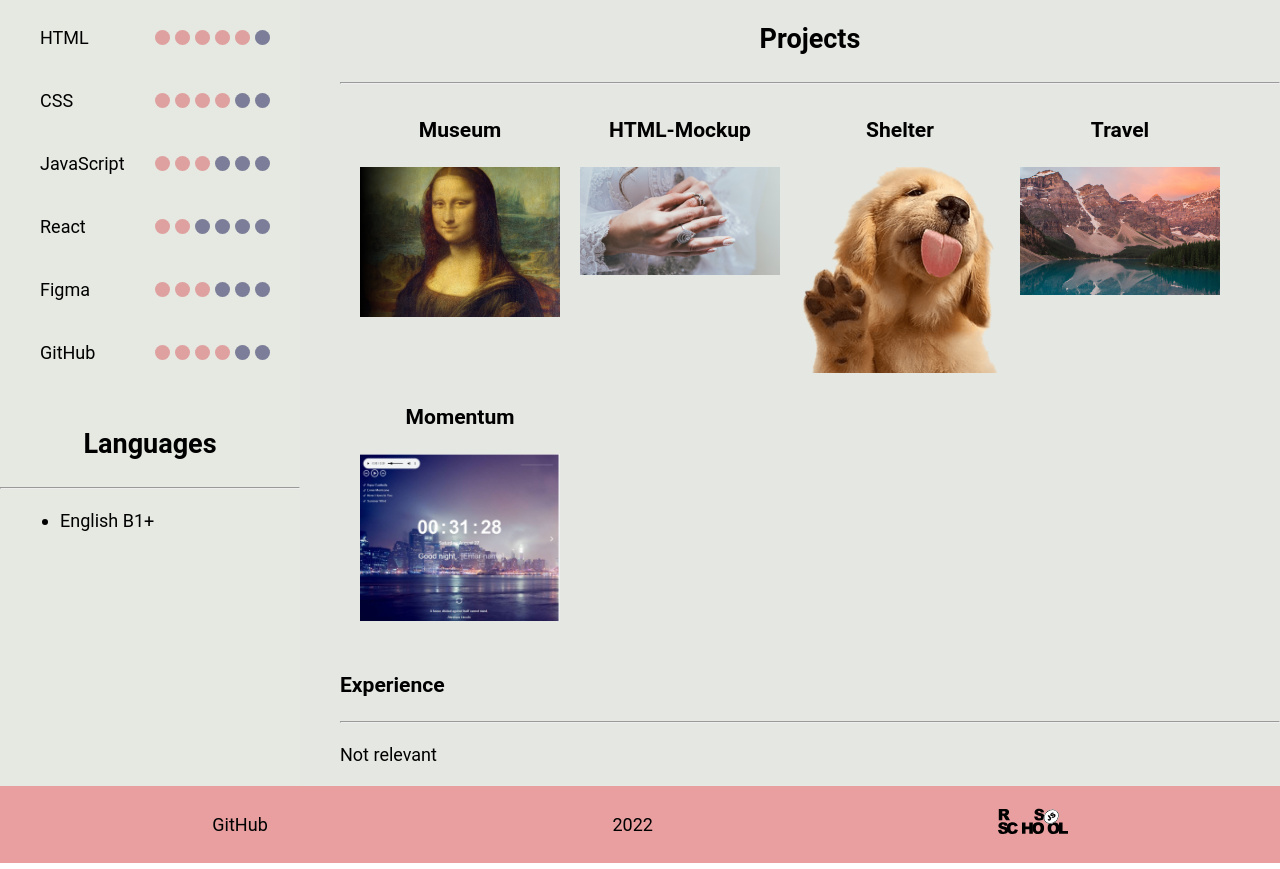
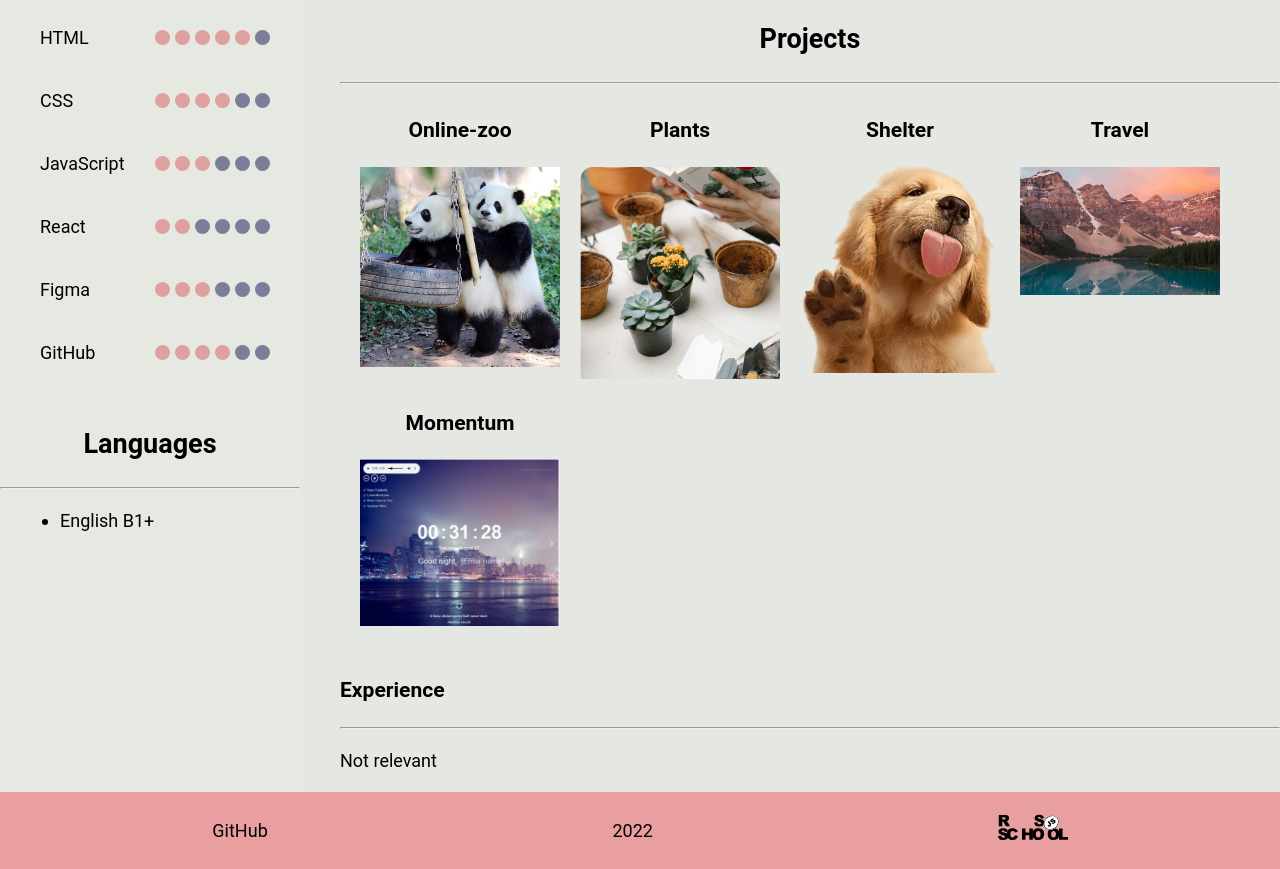
Before and after one commit to Kseniya-17-07-20/rsschool-cv, a plain HTML site: page index.html in a window 1280 px wide. Shown: the part 977-1846 px from the top of the page. Drawn offline with Linux system fonts and the light colour scheme; a web font is replaced by a local one.

Commit message:
feat: add files

```diff
--- a/index.html
+++ b/index.html
@@ -182,14 +182,14 @@
                 <hr>
                 <div class="project">
                     <div class="project-item">
-                        <h3 class="project-title">Museum</h3>
-                        <a href="https://kseniya-17-07-20.github.io/Museum/" target="_blank"> <img
-                                src="./assets/img/museum.jpg" alt="" width="200"></a>
+                        <h3 class="project-title">Online-zoo</h3>
+                        <a href="https://rolling-scopes-school.github.io/kseniya-17-07-20-JSFE2022Q3/online-zoo/pages/main/index.html" target="_blank"> <img
+                                src="./assets/img/panda2.png" alt="" width="200"></a>
                     </div>
                     <div class="project-item">
-                        <h3 class="project-title">HTML-Mockup</h3>
-                        <a href="https://kseniya-17-07-20.github.io/HTML-mockup/" target="_blank"> <img
-                                src="./assets/img/mockup.png" alt="" width="200"></a>
+                        <h3 class="project-title">Plants</h3>
+                        <a href="https://rolling-scopes-school.github.io/kseniya-17-07-20-JSFEPRESCHOOL2022Q4/plants/" target="_blank"> <img
+                                src="./assets/img/plant.png" alt="" width="200"></a>
                     </div>
 
                     <div class="project-item">
```
Also changed, not shown: assets/img/Panda.png (added), assets/img/panda2.png (added), assets/img/plant.png (added).
